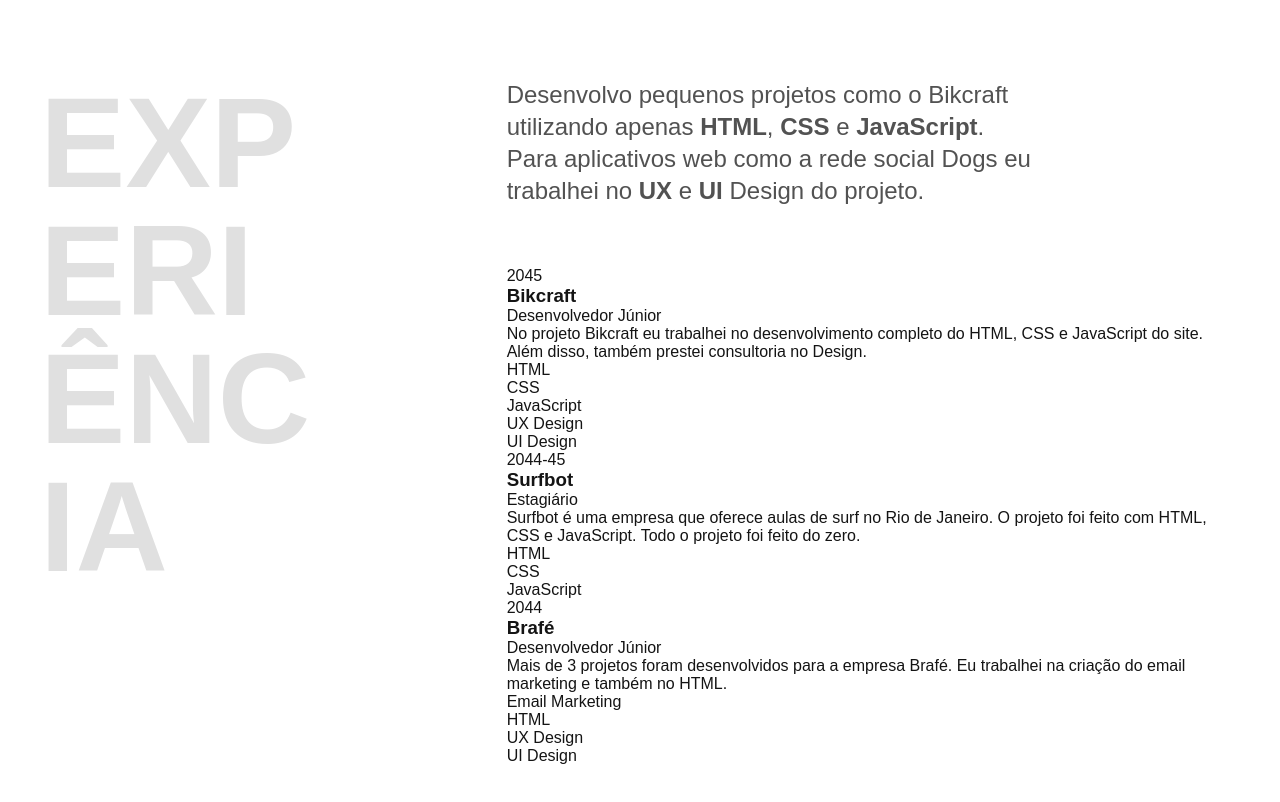
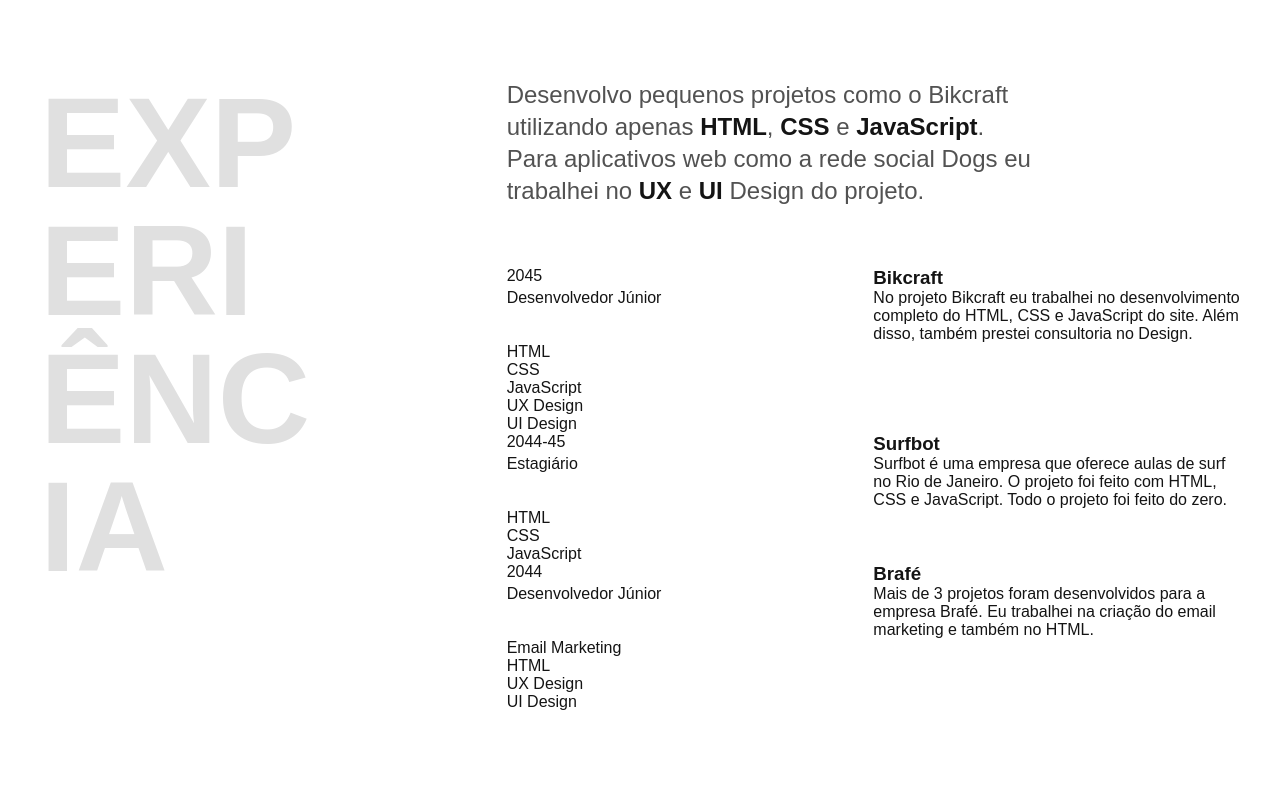
Before and after one commit to marcopla/portfolio-lobo, a plain HTML site: page index.html in a window 1280 px wide. Shown: the part 694-1496 px from the top of the page. After the commit the page ends 1445 px from the top, so only its background shows below. Drawn offline with Linux system fonts and the light colour scheme; a script that the page names is missing.

Commit message:
.empresa added

```diff
--- a/css/experiencia.css
+++ b/css/experiencia.css
@@ -26,3 +26,12 @@
   max-width: 40ch;
   color: #525252;
 }
+
+.experiencia-texto strong {
+  color: #141414;
+}
+
+.empresa {
+  display: grid;
+  grid-template-columns: 1fr 1fr;
+}
```
